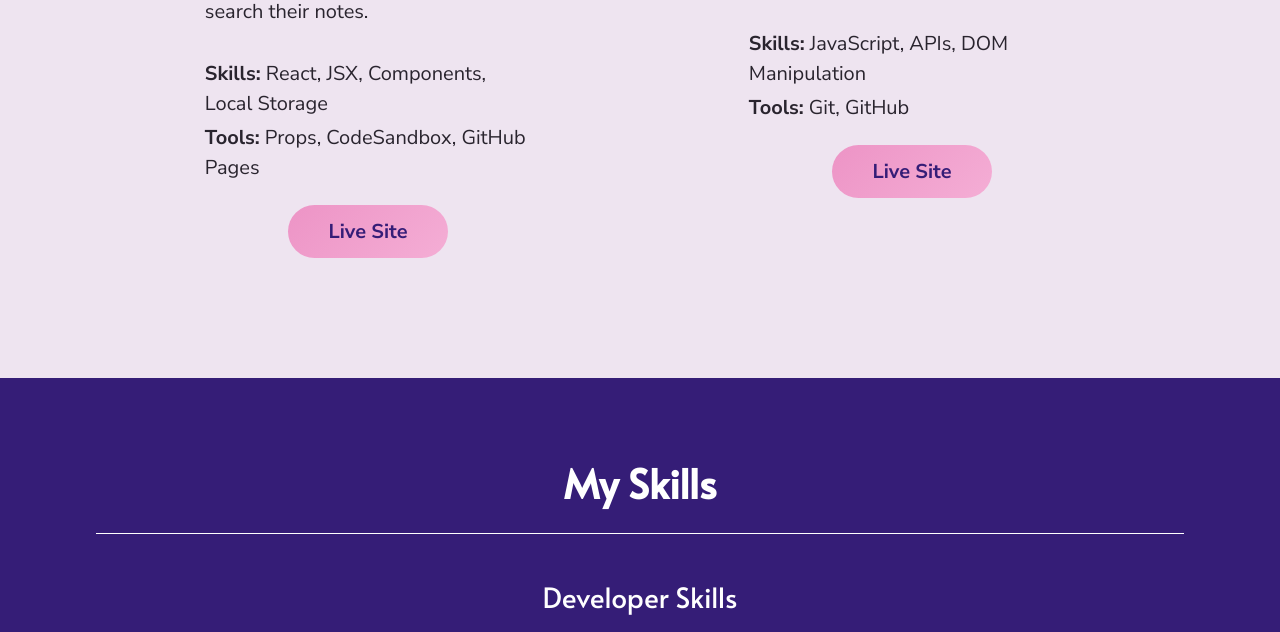
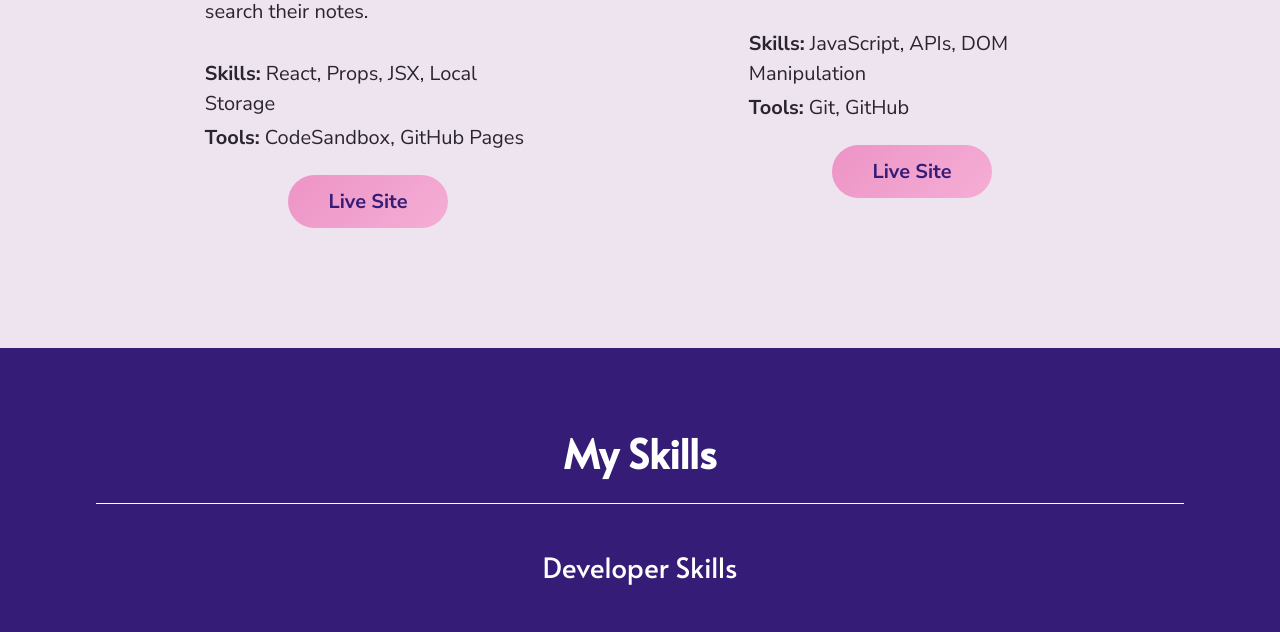
Before and after one commit to jordanr2m/jordan-portfolio, a plain HTML site: page index.html in a window 1280 px wide. Shown: the part 2037-2669 px from the top of the page. Drawn offline with Linux system fonts and the light colour scheme.

Commit message:
Updated wording on super sticky notes project description.

```diff
--- a/index.html
+++ b/index.html
@@ -96,8 +96,8 @@
                         </figure>
                         <h4>Super Sticky Notes</h4>
                         <p class="description">A React app that allows users to create sticky notes to keep track of their to-do lists. Uses multiple components and lifecycle methods to create a sticky note UI where users can edit, delete, save, and search their notes.</p>
-                        <p><span>Skills:</span> React, JSX, Components, Local Storage</p>
-                        <p><span>Tools:</span> Props, CodeSandbox, GitHub Pages</p>
+                        <p><span>Skills:</span> React, Props, JSX, Local Storage</p>
+                        <p><span>Tools:</span> CodeSandbox, GitHub Pages</p>
                         <a class="project-button" target="_blank" href="https://jordanr2m.github.io/sticky-notes-app/">Live Site</a>
                     </div>
 
```
